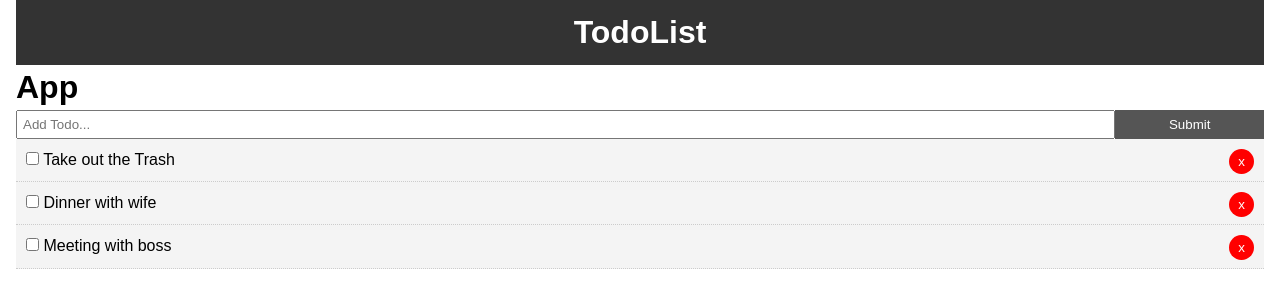
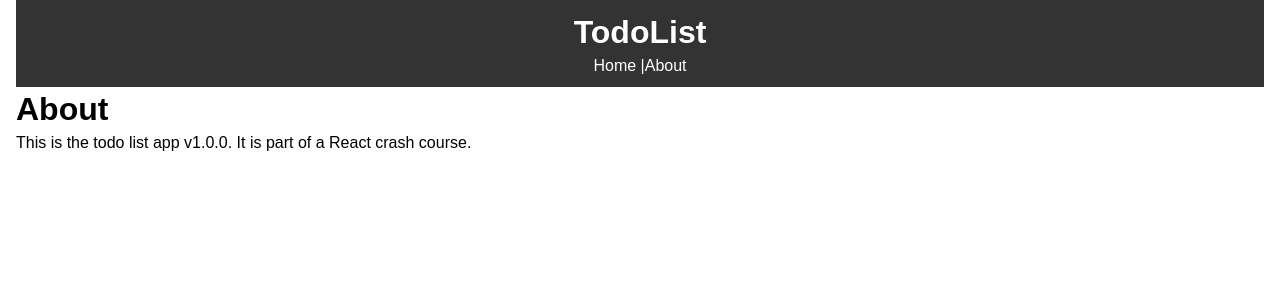
Before and after one commit to jamesanderegg/React_todo, a React (Create React App) app in the folder react_todo/: page /about in a window 1280 px wide. Shown: the top 308 px of the page. Built offline with nearby package versions, Linux system fonts and the light colour scheme.

Commit message:
Added react router, about page, links

```diff
--- a/react_todo/package.json
+++ b/react_todo/package.json
@@ -5,6 +5,7 @@
   "dependencies": {
     "react": "^16.8.6",
     "react-dom": "^16.8.6",
+    "react-router-dom": "^5.0.1",
     "react-scripts": "3.0.1",
     "uuid": "^3.3.2"
   },
--- a/react_todo/src/App.js
+++ b/react_todo/src/App.js
@@ -1,7 +1,9 @@
 import React, { Component } from 'react';
+import { BrowserRouter as Router, Route} from 'react-router-dom'
 import Header from './components/layout/Header';
 import Todos from './components/Todos';
 import AddTodo from './components/AddTodo';
+import About from './components/pages/About';
 
 import uuid from 'uuid';
 import './App.css';
@@ -61,16 +63,22 @@
 
   render(){
     return(
+      <Router>
         <div className="App">
           <div className="container">
             <Header />
-          <h1>App</h1>
+            <Route exact path="/" render={ props => (
+              <React.Fragment>
                   <AddTodo addTodo={this.addTodo}/>
                   <Todos todos={this.state.todos}
                     markComplete={this.markComplete}
                     delTodo={this.delTodo}/>
+              </React.Fragment>
+            )} />
+            <Route path="/about" component ={About} />
           </div>
         </div>
+      </Router>
     )
   }
 }
--- a/react_todo/src/components/layout/Header.js
+++ b/react_todo/src/components/layout/Header.js
@@ -1,9 +1,12 @@
 import React from 'react';
+import { Link } from 'react-router-dom';
 
 function Header() {
     return (
         <header style={headerStyle}>
             <h1>TodoList</h1>
+            <Link style={linkStyle} to="/">Home</Link> |
+            <Link style={linkStyle} to="/about">About</Link>
         </header>
     )
 }
@@ -15,4 +18,9 @@
     padding: '10px'
 }
 
+const linkStyle = {
+color: '#fff',
+textDecoration: 'none'
+}
+
 export default Header
--- /dev/null
+++ b/react_todo/src/components/pages/About.js
@@ -0,0 +1,14 @@
+import React from 'react'
+
+function About() {
+    return (
+        <React.Fragment>
+            <h1>About</h1>
+            <p>This is the todo list app v1.0.0.
+                It is part of a React crash course.
+            </p>
+        </React.Fragment>
+    )
+}
+
+export default About;
```
Also changed, not shown: 1 other file (tests, documents, lock files or other folders). Lines whose indentation alone changed are shown as unchanged.
